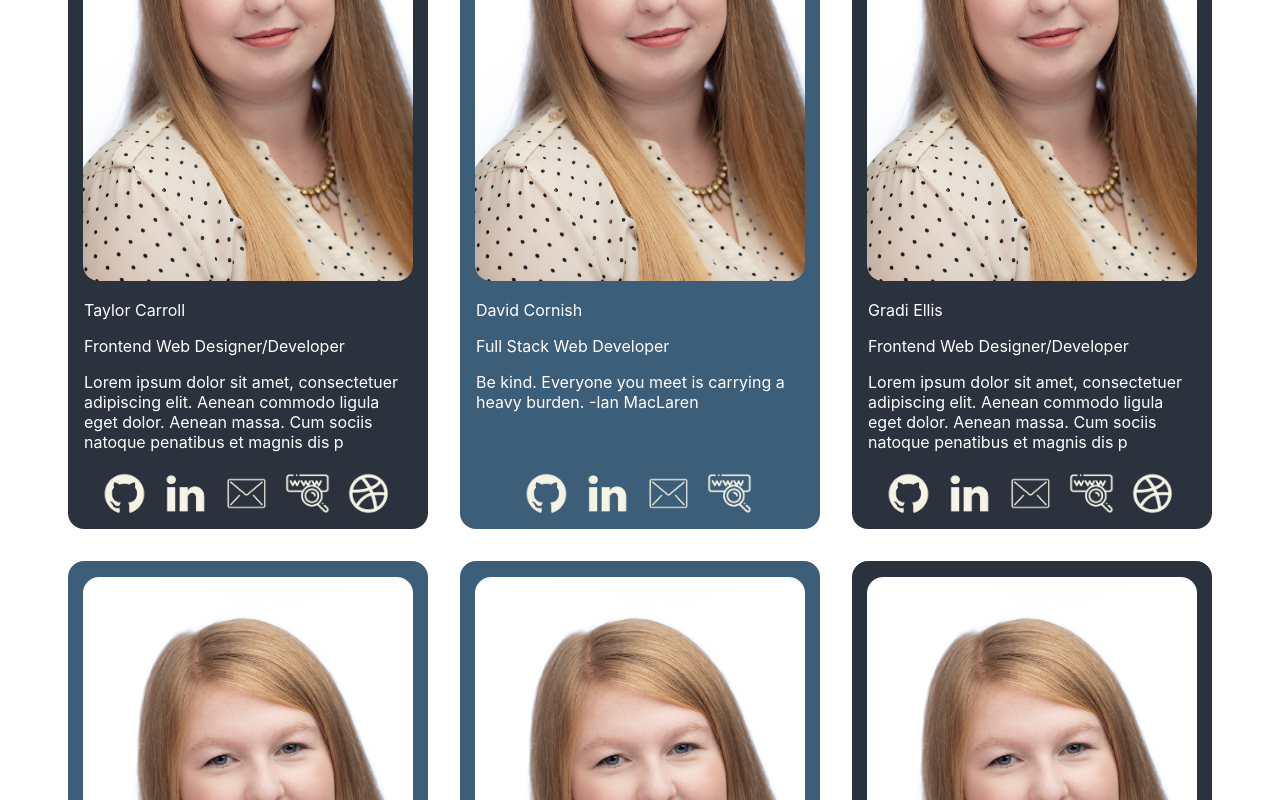
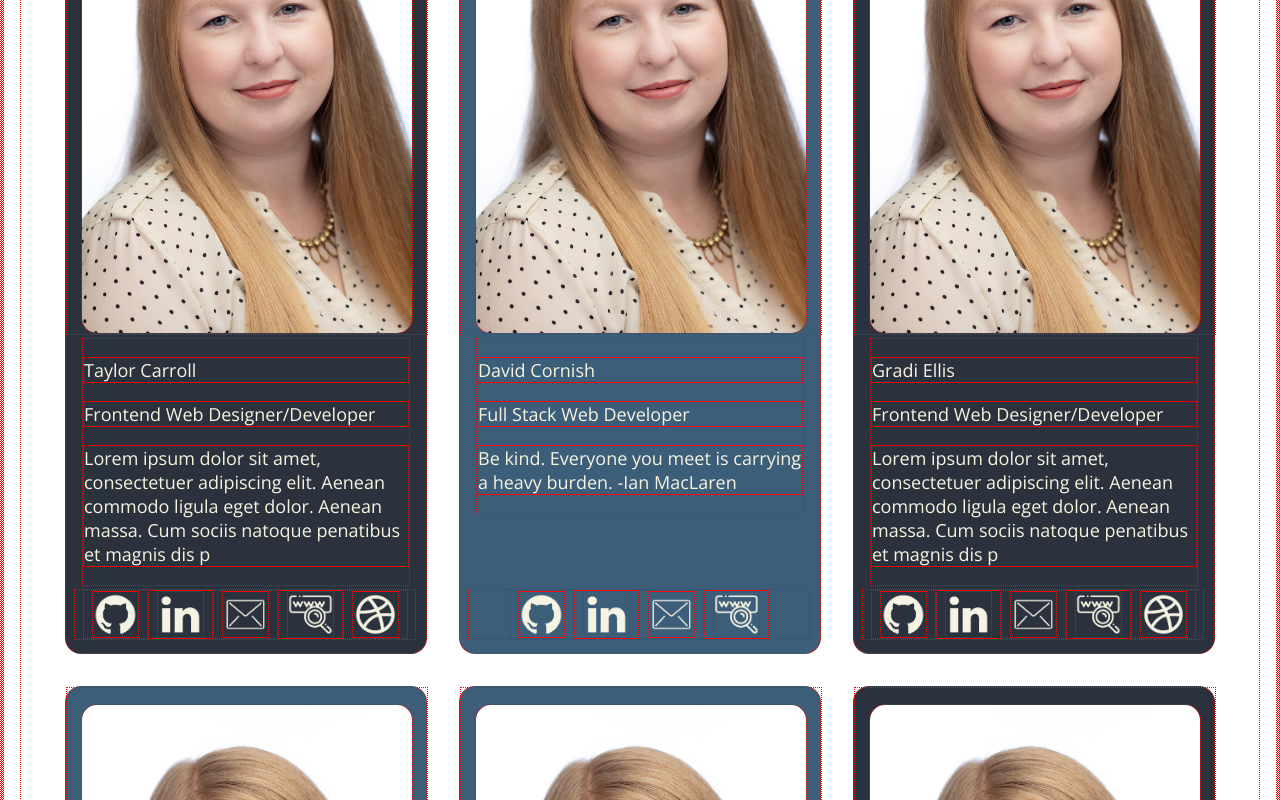
Before and after one commit to nss-day-cohort-35/website, a React (Create React App) app: page / in a window 1280 px wide. Shown: the part 1201-2001 px from the top of the page. Built offline with nearby package versions, Linux system fonts and the light colour scheme.

Commit message:
added author to databae, styled card font

```diff
--- a/src/Components/Students/Students.css
+++ b/src/Components/Students/Students.css
@@ -1,3 +1,25 @@
+* {
+    border: 1px red dotted;
+}
+.student-about-container h2 {
+    color:#F6F3E1;
+    font-family: 'Poppins';
+    text-transform: uppercase;
+    font-size: 25px;
+    letter-spacing: 2px;
+}
+.student-about-container h3 {
+    color:#F6F3E1;
+    font-family: 'Open Sans';
+    font-size: 20px;
+}
+
+.student-about-container p {
+    color:#F6F3E1;
+    font-family: 'Open Sans';
+    font-size: 18px;
+}
+
 .cohortIntroTitle {
 font-family: 'Poppins', sans-serif;
   font-size: 1.8em;
@@ -14,9 +36,6 @@ font-family: 'Poppins', sans-serif;
     color: #33384e;
 }
 
-/* * {
-    border: 1px red dotted;
-} */
 .student-card-container {
     display: flex;
     flex-flow: row wrap;
@@ -32,7 +51,7 @@ font-family: 'Poppins', sans-serif;
 
 .student-card-background {
     display: flex;
-    color: white;
+    color: #F6F3E1;
     flex-direction: column;
     background-color: #3D5E79;
     height: auto;
@@ -43,7 +62,7 @@ font-family: 'Poppins', sans-serif;
 }
 .student-card-background-UX {
     display: flex;
-    color: white;
+    color: #F6F3E1;
     flex-direction: column;
     background-color: #2C323D;
     height: auto;
```
